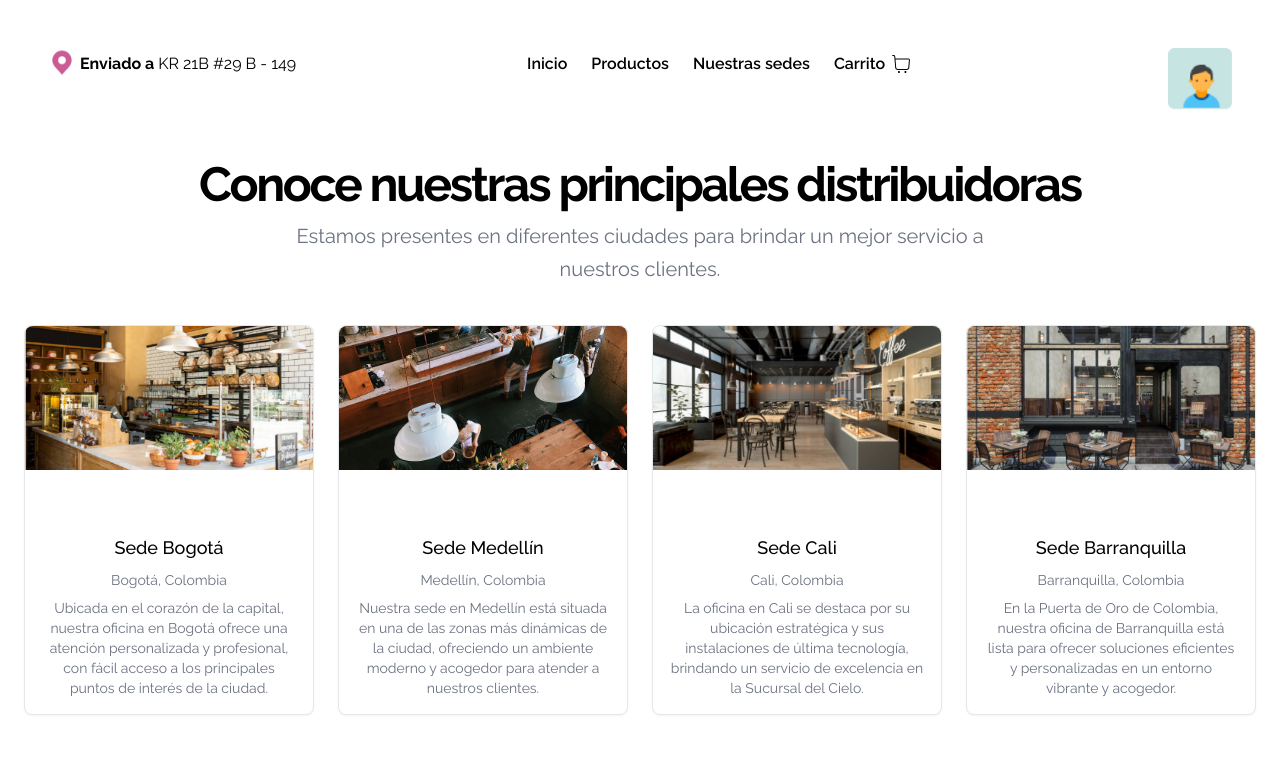
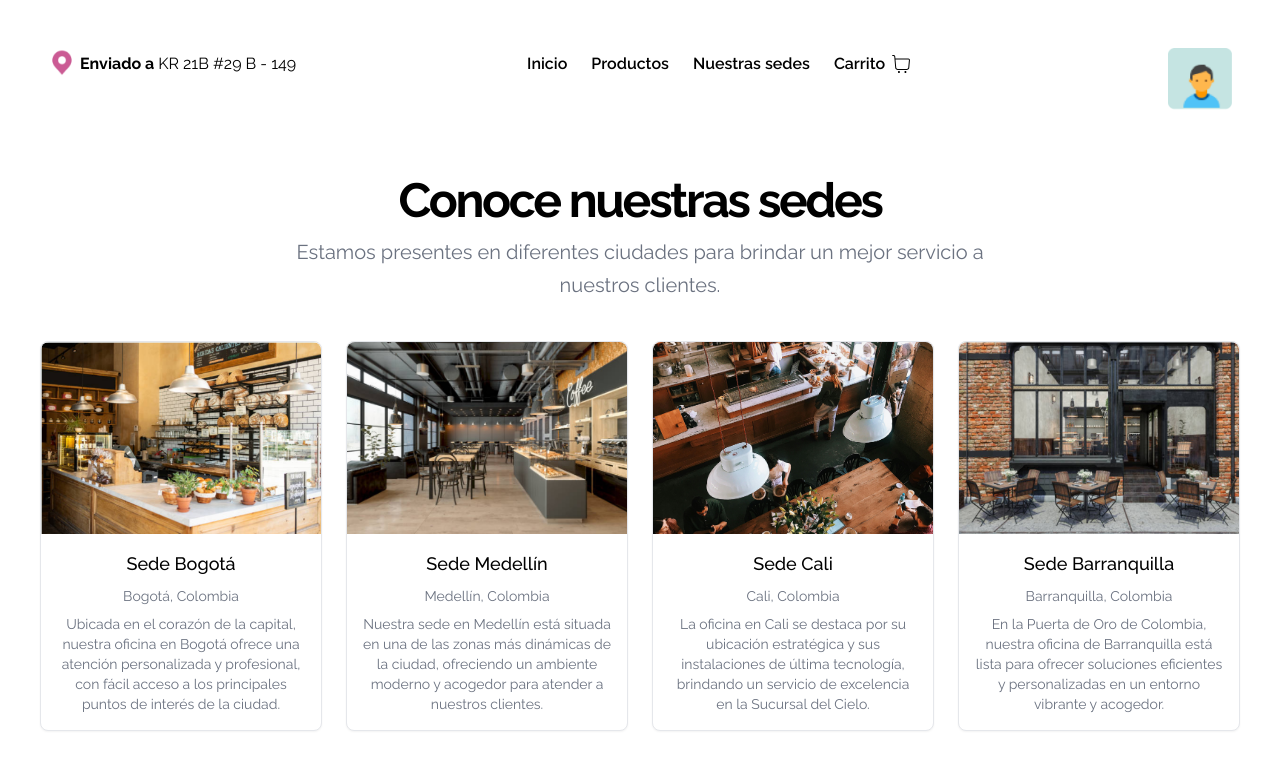
Before and after one commit to sebaacc/PrototipoDuquesaPage, a React (Vite) app in the folder Frontend/la-duquesa-ecommerce/: page /nuestras-sedes in a window 1280 px wide. Shown: the top 770 px of the page. Built offline with nearby package versions, Linux system fonts and the light colour scheme.

Commit message:
corregir imagenes

```diff
--- a/Frontend/la-duquesa-ecommerce/src/data/sedesData.js
+++ b/Frontend/la-duquesa-ecommerce/src/data/sedesData.js
@@ -1,6 +1,6 @@
-import medellin from '../img/sedes/medellin.jpg'
+import medellin from '../img/sedes/medellin.png'
 import bogota from '../img/sedes/Bogota.png'
-import cali from '../img/sedes/cali.png'
+import cali from '../img/sedes/cali.jpg'
 import barranquilla from '../img/sedes/barranquilla.png'
 
 const sedes = [
--- a/Frontend/la-duquesa-ecommerce/src/routes/NuestrasSedes.jsx
+++ b/Frontend/la-duquesa-ecommerce/src/routes/NuestrasSedes.jsx
@@ -1,28 +1,22 @@
 import React from 'react'
 import sedes from '../data/sedesData' // Asegúrate de ajustar la ruta según la ubicación del archivo
 import Navbar from '../components/Navbar'
-import Footer from '../components/Footer'
 
 const SedeCard = ({ imageSrc, sedeTitle, sedeCityCountry, sedeDescription }) => (
-  <div className="rounded-lg border bg-white shadow-sm">
+  <div className="rounded-lg border bg-white shadow-sm ">
     <div className="relative h-48 overflow-hidden rounded-t-lg">
       <img
         src={imageSrc}
         alt={sedeTitle}
-        className="object-cover"
+        className="object-cover w-full h-full"
         width="384"
         height="192"
-        style={{ aspectRatio: '384 / 192', objectFit: 'cover' }}
       />
     </div>
     <div className="p-4">
       <h3 className="text-lg font-medium">{sedeTitle}</h3>
-      <p className="mt-2 text-sm text-gray-500 dark:text-gray-400">
-        {sedeCityCountry}
-      </p>
-      <p className="mt-2 text-sm text-gray-500 dark:text-gray-400">
-        {sedeDescription}
-      </p>
+      <p className="mt-2 text-sm text-gray-500">{sedeCityCountry}</p>
+      <p className="mt-2 text-sm text-gray-500">{sedeDescription}</p>
     </div>
   </div>
 )
@@ -30,13 +24,13 @@ const SedeCard = ({ imageSrc, sedeTitle, sedeCityCountry, sedeDescription }) =>
 const SedesSection = () => (
   <div>
     <Navbar />
-    <section className="w-full pb-8">
+    <section className="w-full p-4">
       <div className="container grid items-center justify-center gap-4 px-4 text-center md:px-6 lg:gap-10">
         <div className="space-y-3">
           <h2 className="text-3xl font-bold tracking-tighter sm:text-4xl md:text-5xl">
-            Conoce nuestras principales distribuidoras
+            Conoce nuestras sedes
           </h2>
-          <p className="mx-auto max-w-[700px] text-gray-500 md:text-xl/relaxed lg:text-base/relaxed xl:text-xl/relaxed dark:text-gray-400">
+          <p className="mx-auto max-w-[700px] text-gray-500 md:text-xl/relaxed lg:text-base/relaxed xl:text-xl/relaxed">
             Estamos presentes en diferentes ciudades para brindar un mejor
             servicio a nuestros clientes.
           </p>
@@ -53,7 +47,7 @@ const SedesSection = () => (
           ))}
         </div>
       </div>
-      </section>
+    </section>
   </div>
 )
 
```
Also changed, not shown: Frontend/la-duquesa-ecommerce/src/img/sedes/cali.jpg (renamed from Frontend/la-duquesa-ecommerce/src/img/sedes/medellin.jpg), Frontend/la-duquesa-ecommerce/src/img/sedes/medellin.png (renamed from Frontend/la-duquesa-ecommerce/src/img/sedes/cali.png).
